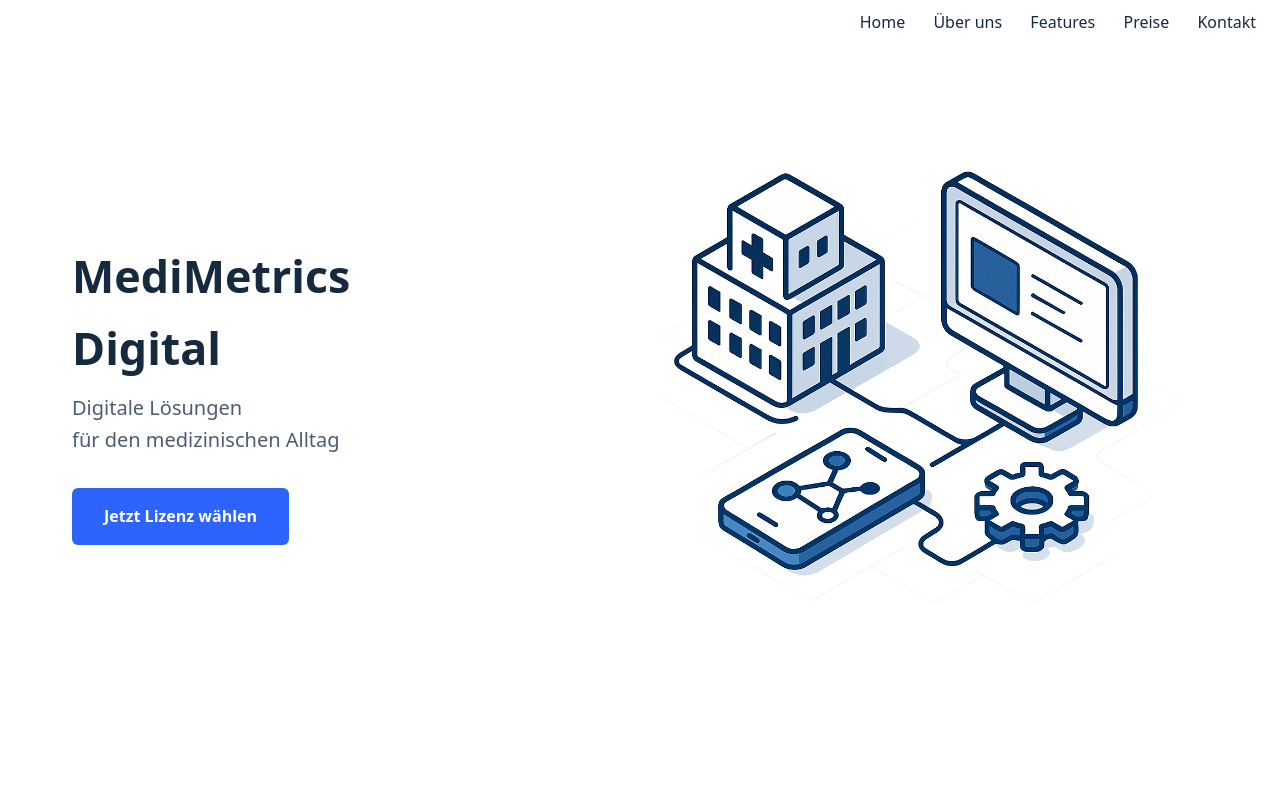
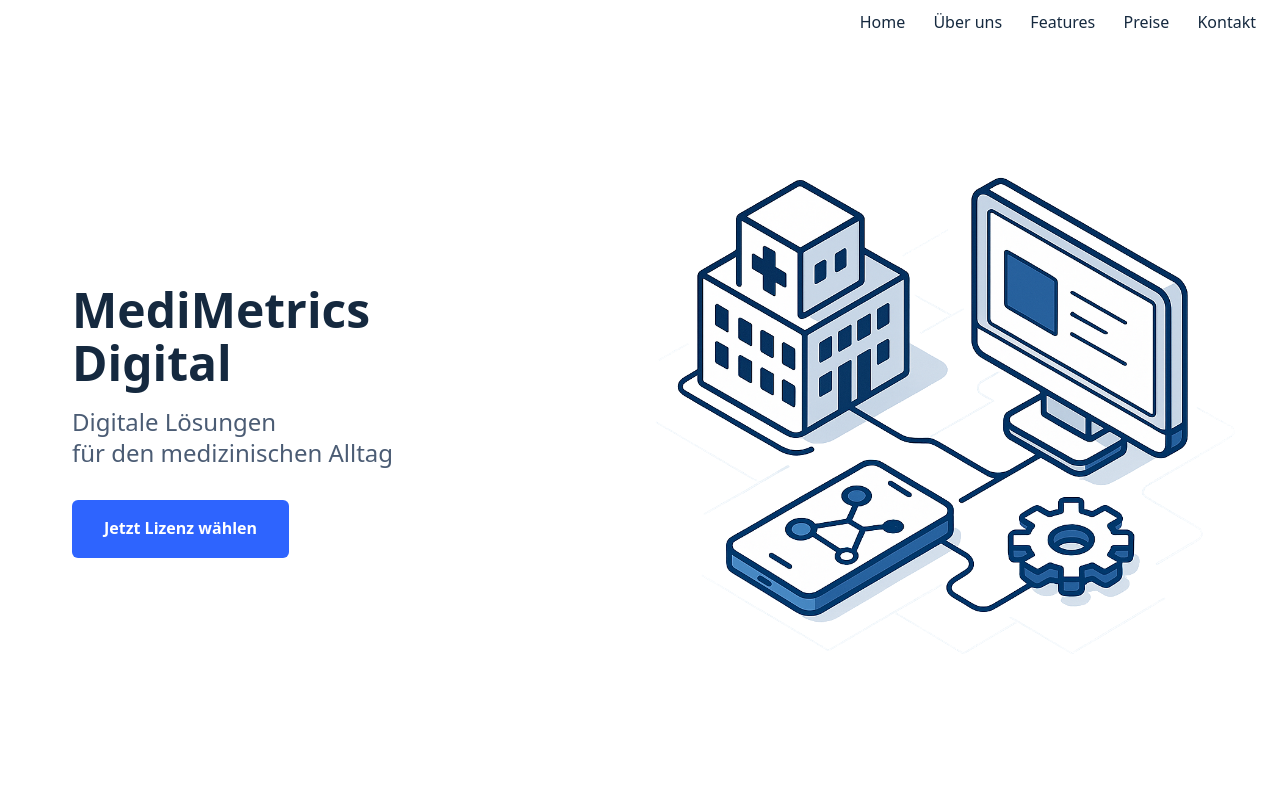
Before and after one commit to MediMetricsDigital/medimetrics-website, a plain HTML site: page index.html in a window 1280 px wide. Shown: the top 800 px of the page. Drawn offline with Linux system fonts and the light colour scheme.

Commit message:
Update styles.css

```diff
--- a/styles.css
+++ b/styles.css
@@ -41,27 +41,34 @@ body {
   align-items: center;
   justify-content: space-between;
   padding: 4rem 2rem;
+  overflow: visible;
 }
 .hero-text {
   flex: 1;
-  max-width: 50%;
-  text-align: left;
+  max-width: 55%;
+  position: relative;
+  z-index: 2;
+  margin-right: -5%; /* Text überlappt leicht das Bild */
 }
 .hero-text h1 {
-  font-size: 2.8rem;
-  margin-bottom: 0.5rem;
+  font-size: 3rem;
+  line-height: 1.1;
+  margin-bottom: 1rem;
+  color: #15293F;
 }
 .hero-text .tagline {
-  font-size: 1.25rem;
+  font-size: 1.5rem;
+  line-height: 1.3;
   color: #4B5C74;
   margin-bottom: 2rem;
 }
 .hero-image {
   flex: 1;
+  max-width: 50%;
   text-align: right;
 }
 .hero-image img {
-  max-width: 100%;
+  max-width: 110%; /* Bild etwas größer ziehen */
   height: auto;
   display: block;
 }
@@ -183,6 +190,7 @@ section h2 {
   .hero-text,
   .hero-image {
     max-width: 100%;
+    margin-right: 0;
   }
   .hero-image {
     margin-top: 2rem;
```
